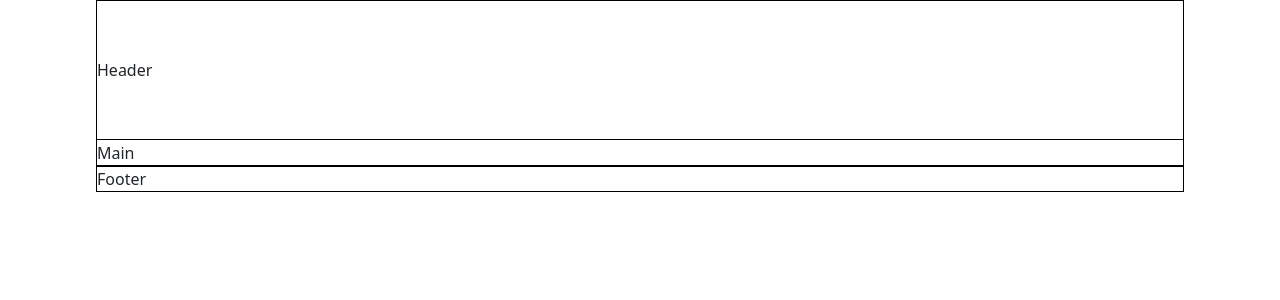
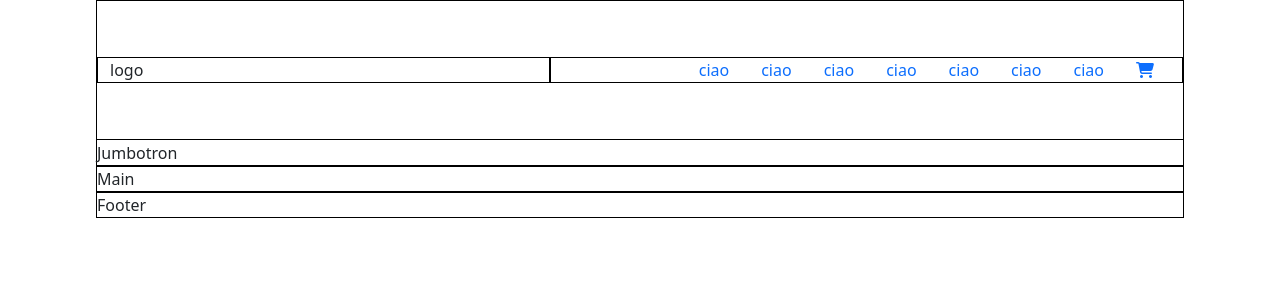
Before and after one commit to Daniele206/proj-html-vuejs, a Vue app: page / in a window 1280 px wide. Shown: the top 300 px of the page. Built offline with nearby package versions, Linux system fonts and the light colour scheme.

Commit message:
[fix] main structure

```diff
--- a/index.html
+++ b/index.html
@@ -5,7 +5,7 @@
     <link rel="icon" type="" href="" />
     <link rel='stylesheet' href='https://cdnjs.cloudflare.com/ajax/libs/font-awesome/6.5.1/css/all.css' integrity='sha512-tx5+1LWHez1QiaXlAyDwzdBTfDjX07GMapQoFTS74wkcPMsI3So0KYmFe6EHZjI8+eSG0ljBlAQc3PQ5BTaZtQ==' crossorigin='anonymous'/>
     <meta name="viewport" content="width=device-width, initial-scale=1.0" />
-    <title>Vite-template</title>
+    <title>proj-html-vuejs</title>
   </head>
   <body>
     <div id="app"></div>
--- a/src/App.vue
+++ b/src/App.vue
@@ -3,13 +3,13 @@
   import axios from 'axios';
   //axios
 
-  import Header from './components/Header.vue';
+  import Jumbotron from './components/Jumbotron.vue';
   import Main from './components/Main.vue';
   import Footer from './components/Footer.vue';
 
   export default {
     components:{
-      Header,
+      Jumbotron,
       Main,
       Footer
     },
@@ -20,7 +20,7 @@
 
 <template>
   <div class="d-flex flex-column align-items-center">
-    <Header />
+    <Jumbotron class="w-100" />
     <Main />
     <Footer />
   </div>
@@ -28,7 +28,7 @@
 
 
 <style lang="scss">
-
   @use './assets/scss/main.scss';
 
+
 </style>
--- a/src/components/Header.vue
+++ /dev/null
@@ -1,24 +0,0 @@
-<script>
-  export default {
-
-  }
-</script>
-
-
-<template>
-  <header class="my-container d-flex align-items-center">
-    Header
-  </header>
-</template>
-
-
-<style lang="scss" scoped>
-  @use '../assets/scss/variables' as *;
-
-  header{
-    height: 140px;
-    position: fixed;
-    border: 1px solid black;
-  }
-
-</style>
--- /dev/null
+++ b/src/components/Jumbotron.vue
@@ -0,0 +1,32 @@
+
+<script>
+  import Header from './partials/Header.vue'
+
+  export default {
+    components:{
+      Header
+    }
+
+  }
+</script>
+
+
+<template>
+  <div id="jumbotron" class="d-flex flex-column align-items-center">
+    <Header />
+    <div id="jumbotron-contet" class="my-container">
+      Jumbotron
+    </div>
+  </div>
+</template>
+
+
+<style lang="scss" scoped>
+  @use '../assets/scss/variables' as *;
+
+  #jumbotron-contet{
+    padding-top: 140px;
+    border: 1px solid black;
+  }
+
+</style>
--- a/src/components/Main.vue
+++ b/src/components/Main.vue
@@ -15,7 +15,6 @@
 <style lang="scss" scoped>
   @use '../assets/scss/variables' as *;
   main{
-    padding-top: 140px;
     border: 1px solid black;
   }
 
--- /dev/null
+++ b/src/components/partials/Header.vue
@@ -0,0 +1,55 @@
+<script>
+  export default {
+
+  }
+</script>
+
+
+<template>
+  <header class="my-container d-flex align-items-center">
+    <div class="container-fluid">
+      <div class="row">
+        <div class="col col-5">logo</div>
+        <div class="col col-7 justify-content-end">
+          <ul class="d-flex list-unstyled">
+            <li class="px-3"><a href="#">ciao</a></li>
+            <li class="px-3"><a href="#">ciao</a></li>
+            <li class="px-3"><a href="#">ciao</a></li>
+            <li class="px-3"><a href="#">ciao</a></li>
+            <li class="px-3"><a href="#">ciao</a></li>
+            <li class="px-3"><a href="#">ciao</a></li>
+            <li class="px-3"><a href="#">ciao</a></li>
+            <li class="px-3"><a href="#"><i class="fa-solid fa-cart-shopping"></i></a></li>
+          </ul>
+        </div>
+      </div>
+    </div>
+  </header>
+</template>
+
+
+<style lang="scss" scoped>
+  @use '../../assets/scss/variables' as *;
+
+  header{
+    height: 140px;
+    position: fixed;
+    border: 1px solid black;
+    .col{
+      border: 1px solid black;
+      display: flex;
+      align-items: center;
+      ul{
+        padding: 0;
+        margin: 0;
+        li{
+          a{
+            text-decoration: none;
+          }
+        }
+      }
+    }
+  }
+
+
+</style>
```
